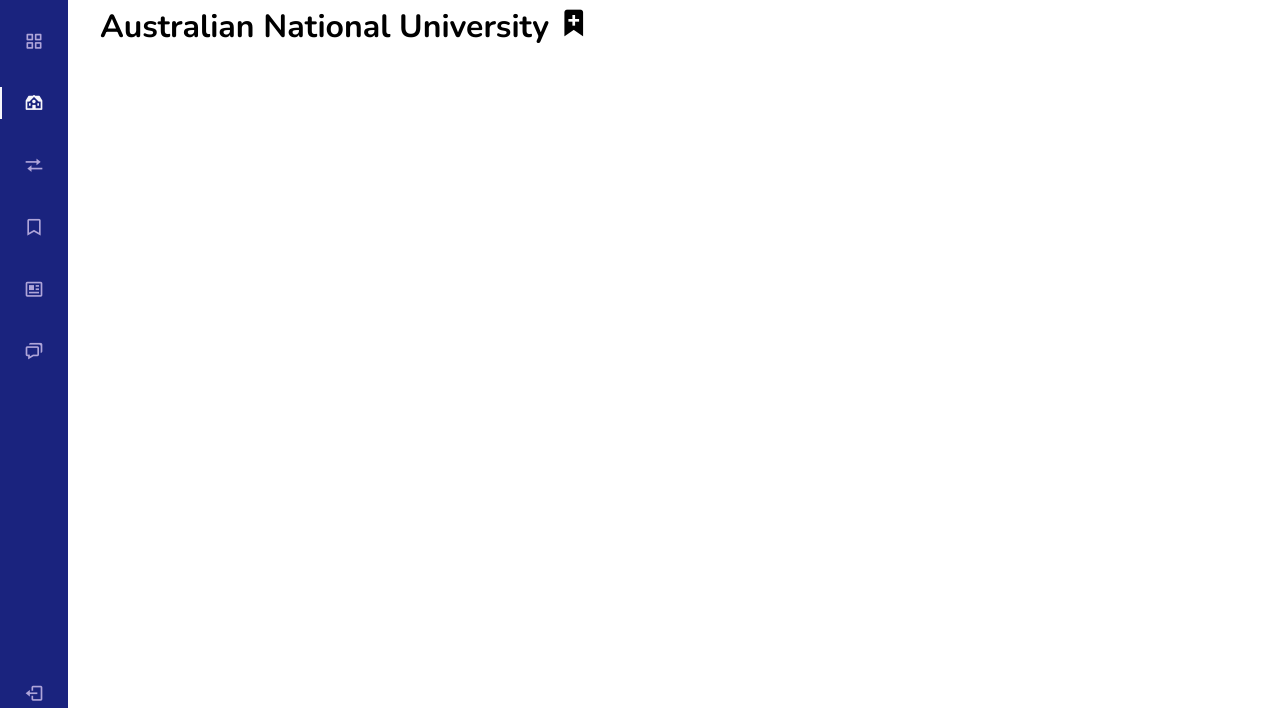
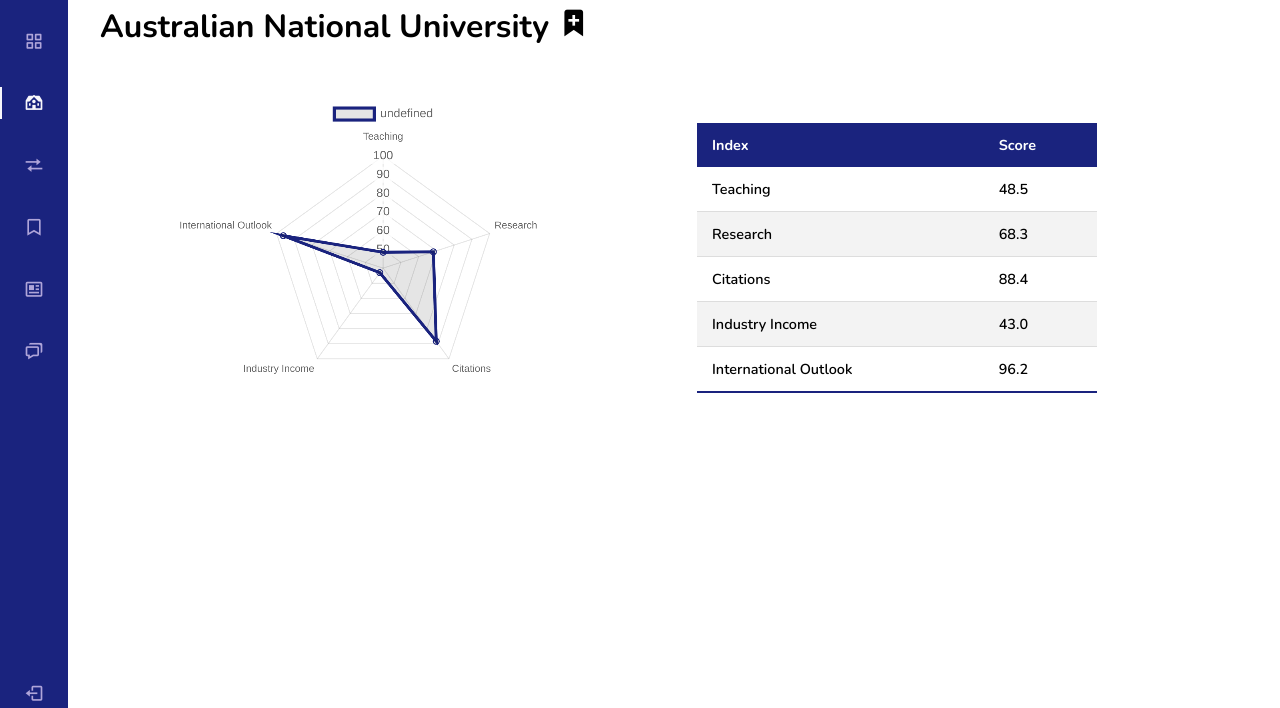
Before and after one commit to micahabanschick/College-Finder, a Django app: a page that uses college_finder_app/components/templates/base.html in a window 1280 px wide. Shown: the part 64-772 px from the top of the page. Run offline with Django 3.2, Linux system fonts and the light colour scheme; a user stored in the database is signed in; data comes from the database, SQL or seed files in the repository; both versions use the stored data as it was after the commit; parts of the project's set-up code (start-up, migrations or seed data) failed here and were passed over; some libraries are stand-ins or nearby versions.

Commit message:
added radar chart and table in university page

```diff
--- /dev/null
+++ b/college_finder_app/components/static/css/universities/university-detail.css
@@ -0,0 +1,54 @@
+:root {
+    /*===== Colors =====*/
+    --first-color: #1a237e;
+    --first-color-light: #AFA5D9;
+    --white-color: #F7F6FB;
+}
+
+.container {
+    grid-area: main;
+}
+
+.top, .bottom {
+    display: grid;
+    grid-template-columns: 1fr 1fr;
+    gap: 30px;
+    margin-top: 50px;
+}
+
+/* Table Styles */
+
+.styled-table {
+    border-collapse: collapse;
+    margin: 25px 0;
+    font-size: 0.9em;
+    min-width: 400px;
+}
+
+.styled-table thead tr {
+    background-color: var(--first-color);
+    color: #ffffff;
+    font-weight: 800;
+    text-align: left;
+}
+
+.styled-table th, .styled-table td {
+    padding: 12px 15px;
+}
+
+.styled-table tbody tr {
+    border-bottom: 1px solid #dddddd;
+    font-weight: 600;
+}
+
+.styled-table tbody tr:nth-of-type(even) {
+    background-color: #f3f3f3;
+}
+
+.styled-table tbody tr:last-of-type {
+    border-bottom: 2px solid var(--first-color);
+}
+
+.styled-table tbody tr:hover {
+    color: var(--first-color);
+}
--- a/college_finder_app/components/templates/base.html
+++ b/college_finder_app/components/templates/base.html
@@ -9,6 +9,12 @@
 
     <!-- ===== BOX ICONS ===== -->
     <link href='https://unpkg.com/boxicons@2.0.7/css/boxicons.min.css' rel='stylesheet'>
+
+    <!--Chart js-->
+    <script src="https://cdnjs.cloudflare.com/ajax/libs/Chart.js/2.8.0/Chart.min.js"
+        integrity="sha256-Uv9BNBucvCPipKQ2NS9wYpJmi8DTOEfTA/nH2aoJALw=" crossorigin="anonymous"></script>
+    <link rel="stylesheet" href="https://cdnjs.cloudflare.com/ajax/libs/Chart.js/2.8.0/Chart.min.css"
+        integrity="sha256-aa0xaJgmK/X74WM224KMQeNQC2xYKwlAt08oZqjeF0E=" crossorigin="anonymous" />
 
     <!-- ===== CSS ===== -->
     <link rel="stylesheet" href="{% static 'css/styles.css' %}" />
--- a/college_finder_app/components/templates/college_comparison/college_comparison.html
+++ b/college_finder_app/components/templates/college_comparison/college_comparison.html
@@ -132,9 +132,9 @@
             source: function(request, response) {
                 var results=$.ui.autocomplete.filter(uniNames, request.term);
                 response(results.slice(0, 10));
+                // console.log(results)
             }
         });
-
     });
     // JQuery Autocomplete End
 
@@ -145,15 +145,13 @@
         if (e.key==="Enter") {
             var uniQuery=searchValue.value;
             if (uniNames.includes(uniQuery)) {
-                if (unisForCompare.length<=2&&(!unisForCompare.includes(uniQuery))) {
+                if (unisForCompare.length<3&&(!unisForCompare.includes(uniQuery))) {
                     unisForCompare.push(uniQuery);
                     console.log(unisForCompare);
                 }
             }
         }
     });
-
-    request.session['comparison_set']=unisForCompare;
 
     // Getting Search Value End
 </script>
--- a/college_finder_app/components/templates/universities/university-detail.html
+++ b/college_finder_app/components/templates/universities/university-detail.html
@@ -1,19 +1,72 @@
 {% extends "base.html" %}
 {% load static %}
 {% block extracss %}
-<link rel="stylesheet" href="">
+<link rel="stylesheet" href="{% static 'css/universities/university-detail.css' %}">
 {% endblock extracss %}
 
 {% block content %}
 <h1>{{ university.name }} <i class='bx bxs-bookmark-plus'></i></h1>
 
+<div class="container">
+    <div class="top">
+        <div class="radar">
+            <canvas id="radar"></canvas>
+        </div>
+        <div class="table">
+            <table class="styled-table">
+                <thead>
+                    <tr>
+                        <th>Index</th>
+                        <th>Score</th>
+                    </tr>
+                </thead>
+                <tbody>
+                    {% for index, score in info %}
+                    <tr>
+                        <td>{{ index }}</td>
+                        <td>{{ score }}</td>
+                    </tr>
+                    {% endfor %}
+                </tbody>
+            </table>
+        </div>
+    </div>
 
+    <div class="bottom">
+
+    </div>
+</div>
 
 {% endblock content %}
 
 {% block script %}
+<!--===== JQUERY =====-->
+<script src="https://code.jquery.com/jquery-3.6.0.min.js"
+    integrity="sha256-/xUj+3OJU5yExlq6GSYGSHk7tPXikynS7ogEvDej/m4=" crossorigin="anonymous">
+    </script>
+
 <script>
+    $(document).ready(function() {
+        var ctx=document.getElementById('radar').getContext('2d');
+        var chart=new Chart(ctx, {
+            type: 'radar',
+            data: {
+                labels: [{% for label in labels%}'{{label}}',{%endfor%}],
+        datasets: [{
+            borderColor: '#1a237e',
+            data: [{% for score in data%}'{{score}}', {%endfor%}]
+                }]
+            },
 
+        // Configuration options go here
+        options: {
+        devicePixelRatio: 2.5
+    }
+        });
+    });
+</script>
+
+<script>
     const linkColor=document.querySelector("#universities");
     linkColor.classList.add("active");
 </script>
--- a/college_finder_app/universities/views.py
+++ b/college_finder_app/universities/views.py
@@ -1,4 +1,4 @@
-from django.shortcuts import  render
+from django.shortcuts import render
 from django.core.paginator import Paginator
 from .models import Universities
 from django.db.models import Q
@@ -18,8 +18,8 @@
         data = Universities.objects.all()
 
     paginator = Paginator(data, 10)
-    page_number = request.GET.get('page', 1)
-    page_obj = paginator.get_page(page_number)
+    page_int = request.GET.get('page', 1)
+    page_obj = paginator.get_page(page_int)
     bookmarked_unis = request.user.bookmarks.all()
 
     context = {
@@ -34,8 +34,17 @@
 
 def university_detail(request, slug):
     university = Universities.objects.get(slug=slug)
+    labels = ['Teaching', 'Research',
+              'Citations', 'Industry Income', 'International Outlook']
+    data = [float(university.scores_teaching),
+            float(university.scores_research), float(university.scores_citations), float(university.scores_industry_income), float(university.scores_international_outlook)]
+
+    info = zip(labels, data)
 
     return render(request, 'universities/university-detail.html', context={
         'title': university.name,
-        'university': university
+        'university': university,
+        'labels': labels,
+        'data': data,
+        'info': info,
     })
```
Also changed, not shown: college_finder_app/college_comparison/views.py (+8 -11 lines), college_finder_app/db.sqlite3.
